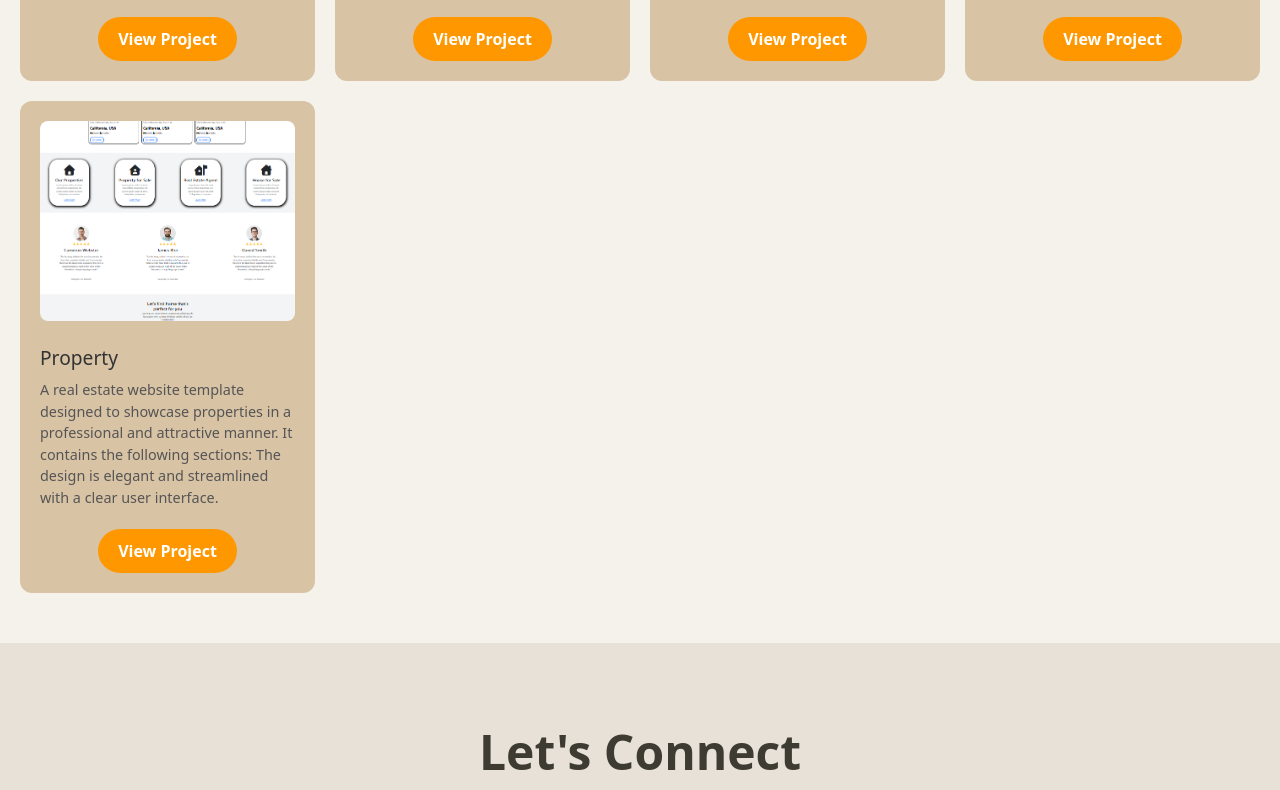
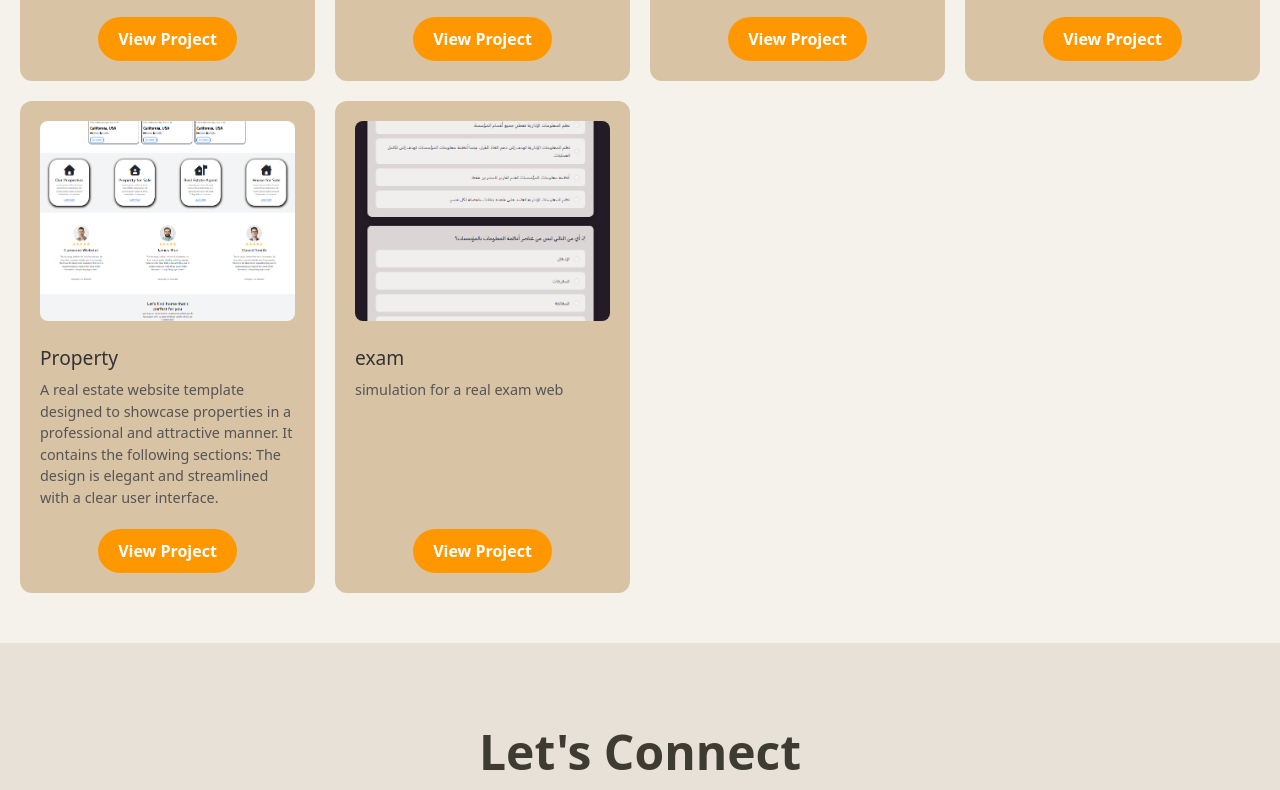
Before and after one commit to jwdhlaj-ai/progect-only, a plain HTML site: page index.html in a window 1280 px wide. Shown: the part 690-1480 px from the top of the page. Drawn offline with nearby package versions, Linux system fonts and the light colour scheme.

Commit message:
Update index.html

```diff
--- a/index.html
+++ b/index.html
@@ -554,6 +554,15 @@
                 </p>
                 <a href="https://djdjjdjdjs80-glitch.github.io/juba--3/" target="_blank">View Project</a>
                 </div>
+
+                <!-- Project 6 -->
+                <div class="project-card">
+                <img src="Screenshot (195).png" alt="Project 6">
+                <h3> exam </h3>
+                <p>simulation for a real exam web
+                </p>
+                <a href="https://jwdhlaj-ai.github.io/exam/" target="_blank">View Project</a>
+                </div>
             </div>
         </div>
     </section>
```
